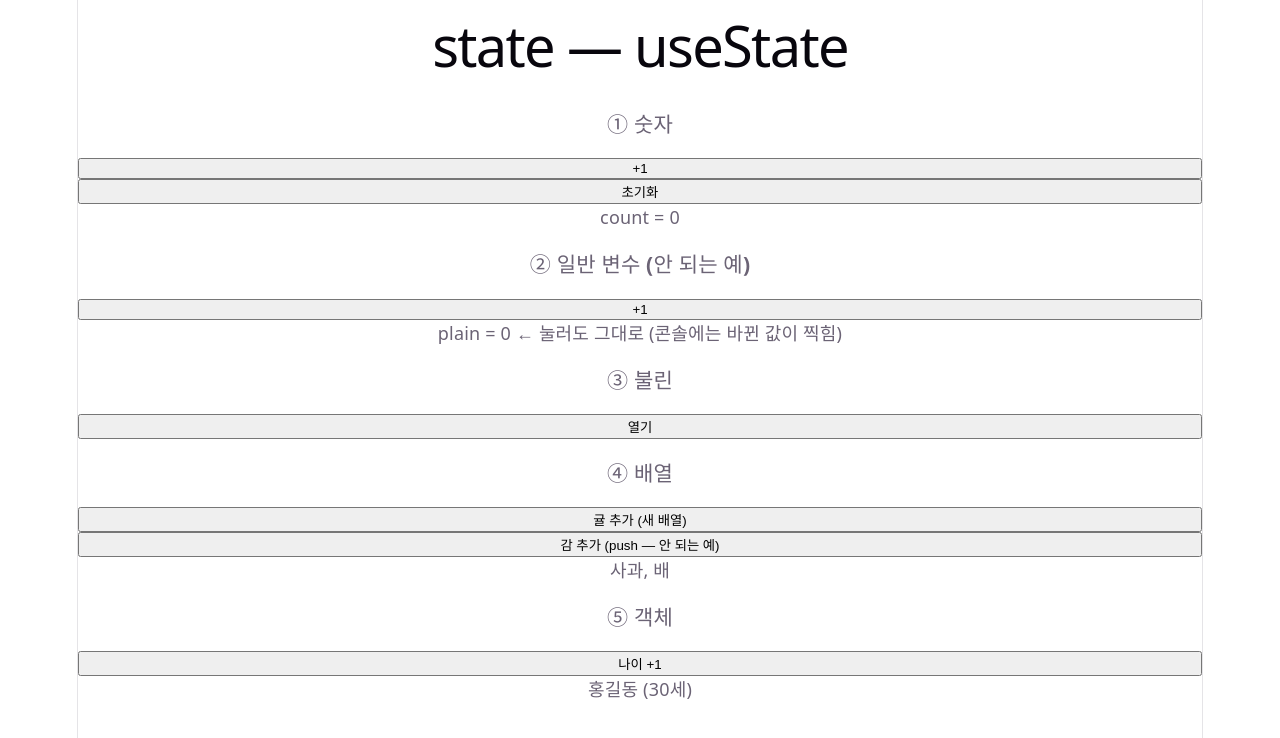
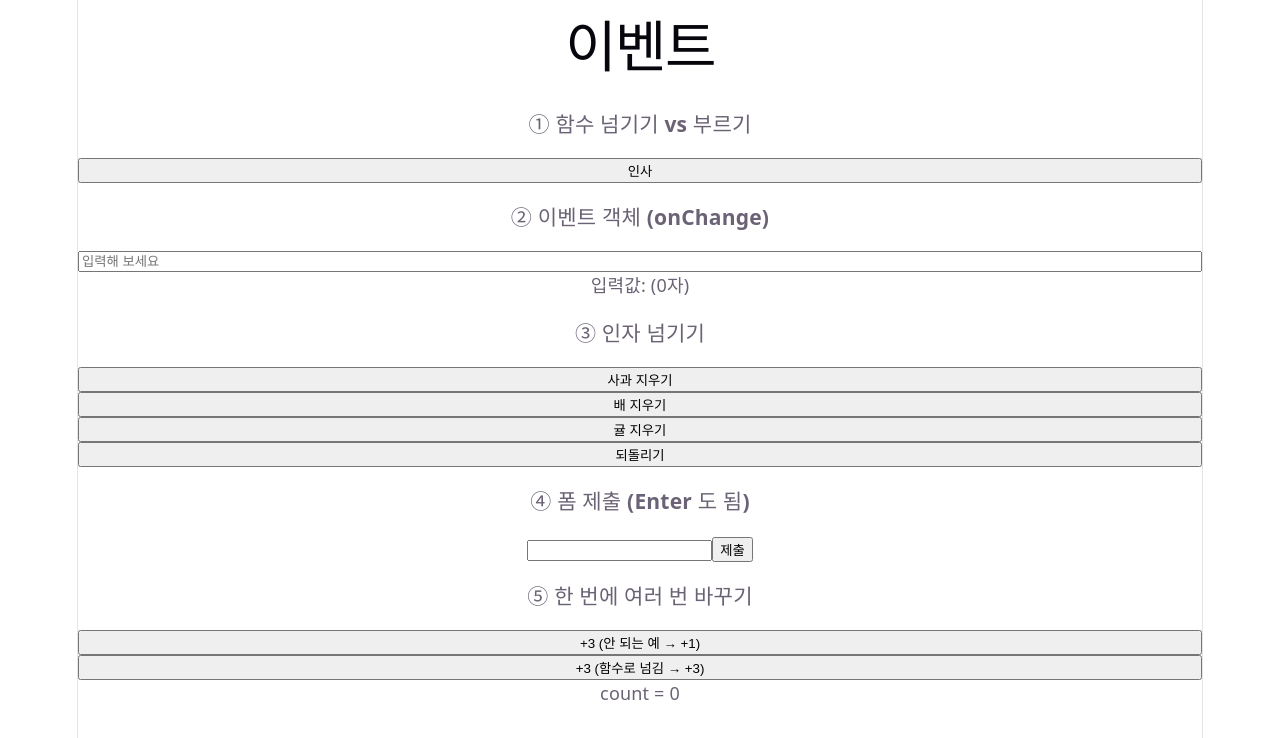
Before and after one commit to javakorea/react_hello, a React (Vite) app: page / in a window 1280 px wide. Shown: the top 738 px of the page. Built offline with nearby package versions, Linux system fonts and the light colour scheme.

Commit message:
4단계 이벤트 예제 · 노트 진도 갱신
Co-Authored-By: Claude Opus 5.5 <noreply@anthropic.com>
Claude-Session: https://claude.ai/code/session_01N6fHvfr6omjYKryyWybDdg

```diff
--- /dev/null
+++ b/src/lesson4/Lesson4Event.jsx
@@ -0,0 +1,71 @@
+// 4단계 — 이벤트
+// on + 이벤트이름(카멜 표기)에 「함수」를 넘긴다. 부르지 않는다.
+
+import { useState } from 'react'
+
+function Lesson4Event() {
+  const [msg, setMsg] = useState('')
+  const [text, setText] = useState('')
+  const [fruits, setFruits] = useState(['사과', '배', '귤'])
+  const [count, setCount] = useState(0)
+
+  // ① 함수를 따로 만들어 이름으로 넘긴다
+  function handleHello() {
+    setMsg('안녕! (' + new Date().toLocaleTimeString() + ')')
+  }
+
+  // ② 이벤트 객체 e — React 가 함수를 부를 때 넣어 준다
+  function handleChange(e) {
+    setText(e.target.value)   // e.target = 이벤트가 난 태그(input)
+  }
+
+  // ③ 인자가 필요하면 화살표 함수로 한 번 감싼다
+  function remove(name) {
+    setFruits(fruits.filter(f => f !== name))
+  }
+
+  // ④ 폼 제출 — 브라우저 기본 동작(페이지 새로고침)을 막는다
+  function handleSubmit(e) {
+    e.preventDefault()
+    setMsg('제출: ' + text)
+  }
+
+  return (
+    <>
+      <h1>이벤트</h1>
+
+      <h3>① 함수 넘기기 vs 부르기</h3>
+      <button onClick={handleHello}>인사</button>
+      {/* onClick={handleHello()} 라고 쓰면 그릴 때 바로 불려 버린다.
+          안에서 setState 를 하면 → 다시 그림 → 또 부름 → 무한 반복 오류 */}
+      <p>{msg}</p>
+
+      <h3>② 이벤트 객체 (onChange)</h3>
+      <input value={text} onChange={handleChange} placeholder="입력해 보세요" />
+      <p>입력값: {text} ({text.length}자)</p>
+
+      <h3>③ 인자 넘기기</h3>
+      {fruits.map(f => (
+        <button key={f} onClick={() => remove(f)}>{f} 지우기</button>
+      ))}
+      <button onClick={() => setFruits(['사과', '배', '귤'])}>되돌리기</button>
+
+      <h3>④ 폼 제출 (Enter 도 됨)</h3>
+      <form onSubmit={handleSubmit}>
+        <input value={text} onChange={e => setText(e.target.value)} />
+        <button type="submit">제출</button>
+      </form>
+
+      <h3>⑤ 한 번에 여러 번 바꾸기</h3>
+      <button onClick={() => { setCount(count + 1); setCount(count + 1); setCount(count + 1) }}>
+        +3 (안 되는 예 → +1)
+      </button>
+      <button onClick={() => { setCount(c => c + 1); setCount(c => c + 1); setCount(c => c + 1) }}>
+        +3 (함수로 넘김 → +3)
+      </button>
+      <p>count = {count}</p>
+    </>
+  )
+}
+
+export default Lesson4Event
--- a/src/main.jsx
+++ b/src/main.jsx
@@ -1,7 +1,7 @@
 import { StrictMode } from 'react'
 import { createRoot } from 'react-dom/client'
 import './index.css'
-import App from './lesson3/Lesson3State.jsx'   // 원래: './App.jsx'
+import App from './lesson4/Lesson4Event.jsx'   // 원래: './App.jsx'
 
 createRoot(document.getElementById('root')).render(
   <StrictMode>
```
Also changed, not shown: 1 other file (tests, documents, lock files or other folders).
